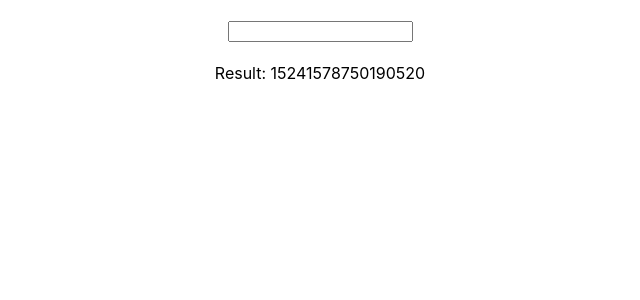
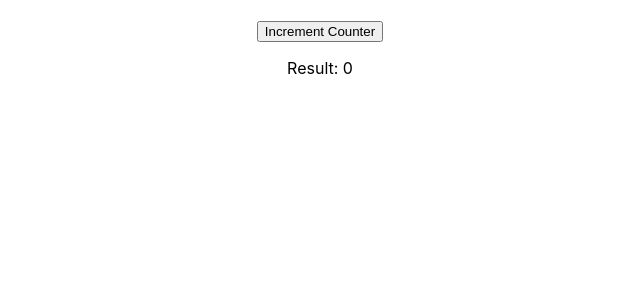
Before and after one commit to glauberbrack/react-hooks, a React (Create React App) app: page / in a window 1280 px wide. Shown: the top 300 px of the page, without its empty margins (320-960 px from the left). Built offline with nearby package versions, Linux system fonts and the light colour scheme.

Commit message:
feat: useCallback hook

```diff
--- a/src/App.tsx
+++ b/src/App.tsx
@@ -1,23 +1,18 @@
-import { useState, useMemo } from "react";
+import { useState, useCallback } from "react";
 import "./App.css";
 
-function Component(props: { title: string | number }) {
-  return <h1>{props.title}</h1>;
-}
+function App() {
+  const [counter, setCounter] = useState<number>(0);
 
-function App() {
-  const [title, setTitle] = useState<string>("");
-
-  const result = useMemo(() => {
-    console.log("call useMemo");
-    return 123456789 * 123456789;
+  const incrementCounter = useCallback(() => {
+    console.log("call useCallback");
+    setCounter((prevCounter) => prevCounter + 1);
   }, []);
 
   return (
     <div className="App" style={{ paddingTop: 20 }}>
-      <input type="text" onChange={(event) => setTitle(event.target.value)} />
-      <Component title={title} />
-      <p>Result: {result}</p>
+      <button onClick={incrementCounter}>Increment Counter</button>
+      <p>Result: {counter}</p>
     </div>
   );
 }
```
